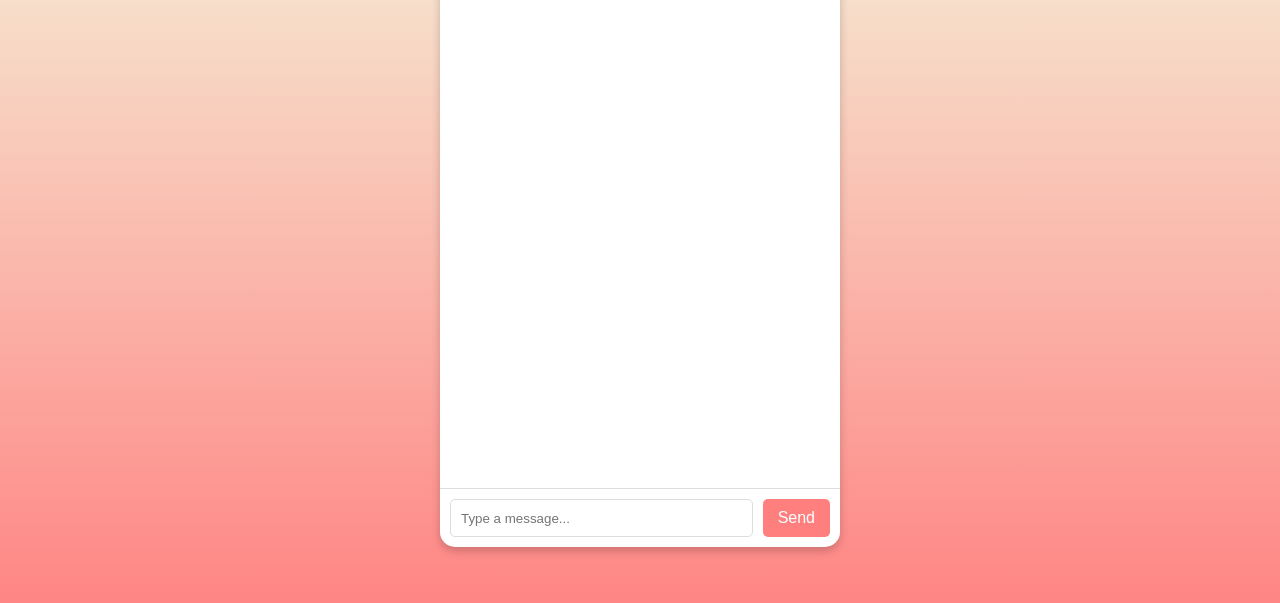
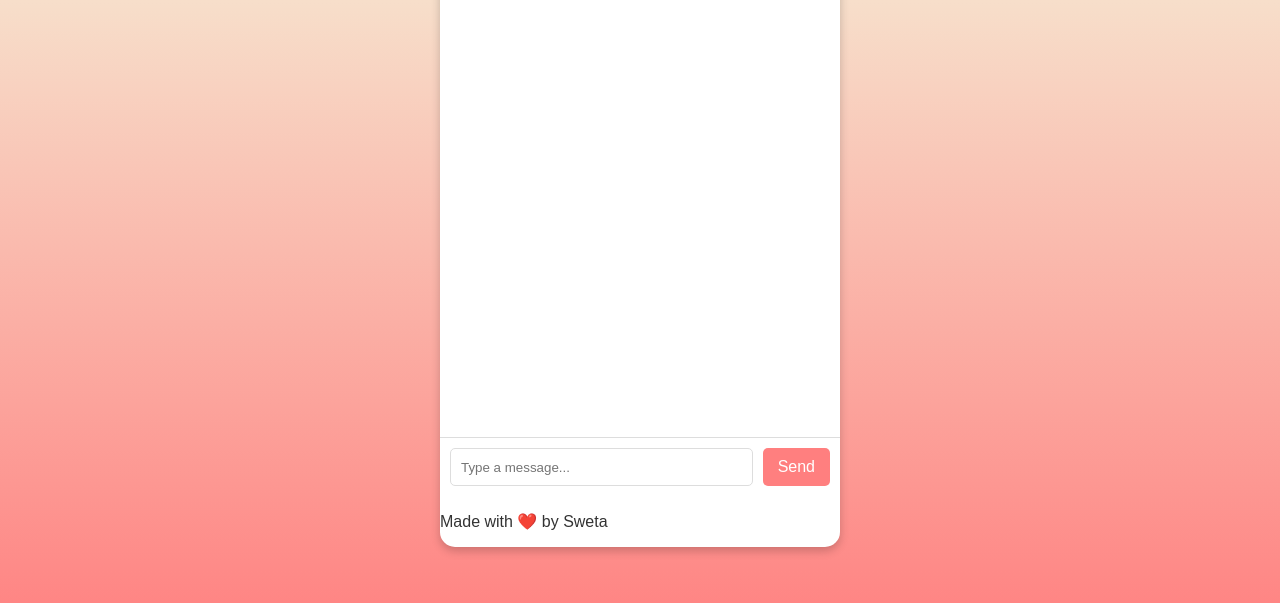
Before and after one commit to swetarajak/GabHub, a website: page public/index.html in a window 1280 px wide. Shown: the part 153-756 px from the top of the page. Drawn offline with nearby package versions, Linux system fonts and the light colour scheme; no server answers.

Commit message:
footer added

```diff
--- a/public/index.html
+++ b/public/index.html
@@ -20,7 +20,11 @@
         <input type="text" class="input-box" placeholder="Type a message..." />
         <button class="send-btn">Send</button>
       </div>
+      <footer>
+        <p>Made with ❤️ by Sweta</p>
+      </footer>
     </div>
+
     <script src="/socket.io/socket.io.js"></script>
     <script src="script.js"></script>
   </body>
```
